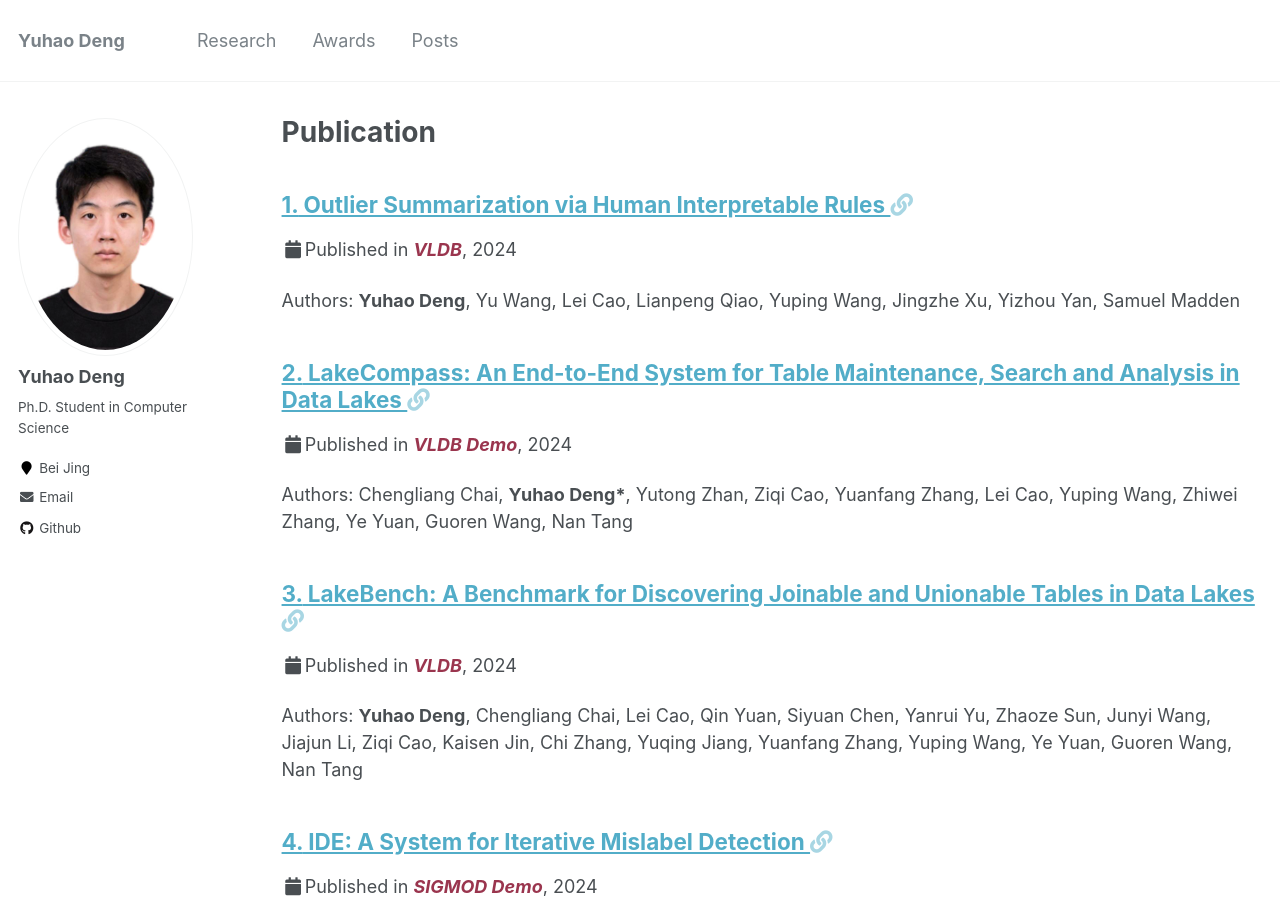
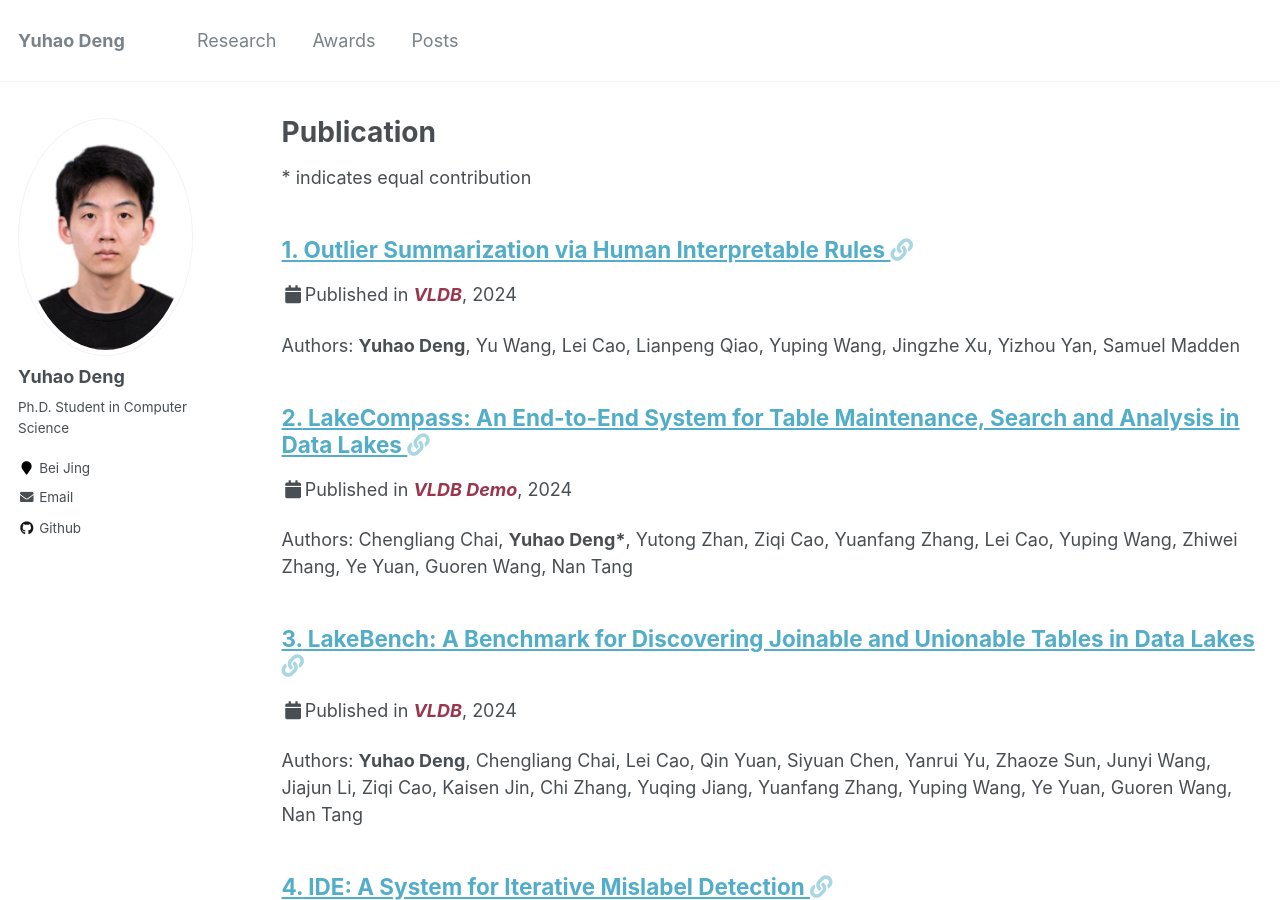
Before and after one commit to ddengyuhao/ddengyuhao.github.io, a Jekyll site: the page built from _pages/Research.md, in a window 1280 px wide and 900 px high. Built offline with Jekyll 4.4.1, drawn with Linux system fonts in a browser that asks for light colours.

Commit message:
Update Research.md

```diff
--- a/_pages/Research.md
+++ b/_pages/Research.md
@@ -6,7 +6,7 @@ author_profile: true
 description: Publications in reversed chronological order.
 nav_order: 1
 ---
-
+\* indicates equal contribution
 <!-- # Main Publications -->
 
 {% include base_path %}
```
